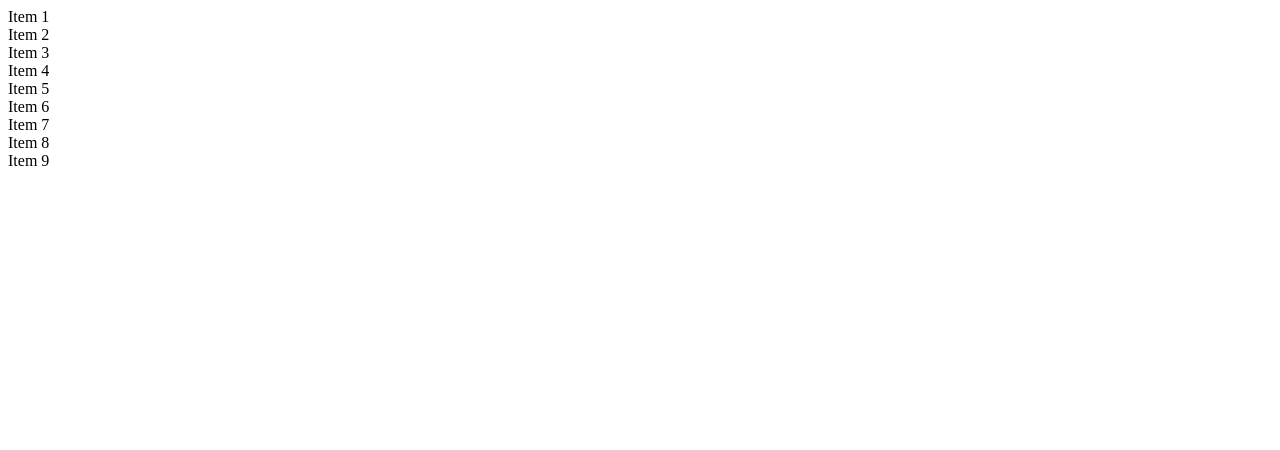
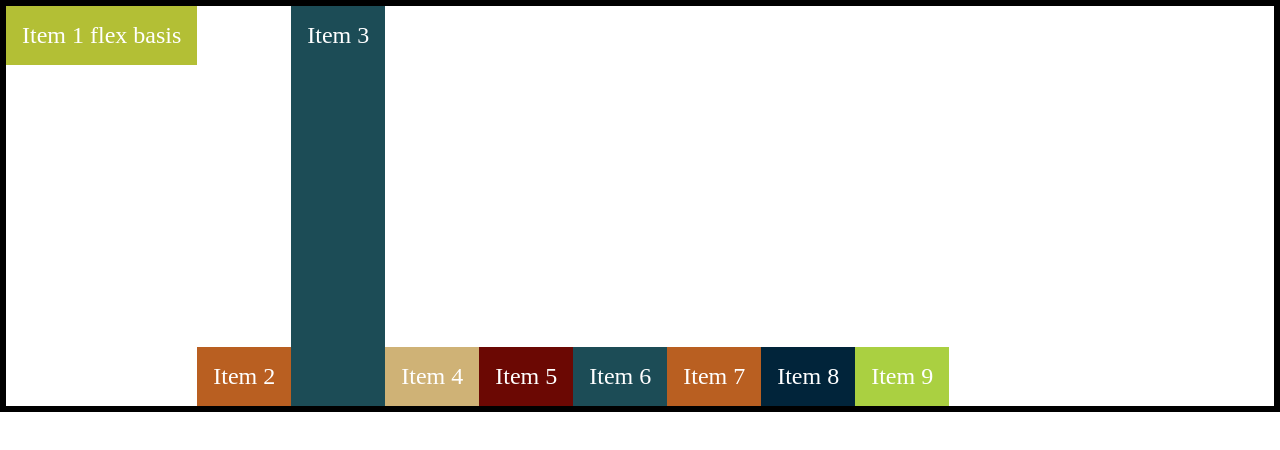
Before and after one commit to carboncopy101/Codevolution, a plain HTML site: page FLEXBOX CRASH COURSE/index.html in a window 1280 px wide. Drawn offline with Linux system fonts and the light colour scheme.

Commit message:
done with cssflexbox

```diff
--- a/FLEXBOX CRASH COURSE/index.html
+++ b/FLEXBOX CRASH COURSE/index.html
@@ -9,7 +9,7 @@
 </head>
 <body>
     <div class = "container">
-        <div class="flex-item item-1">Item 1</div>
+        <div class="flex-item item-1">Item 1 flex basis</div>
         <div class="flex-item item-2">Item 2</div>
         <div class="flex-item item-3">Item 3</div>
         <div class="flex-item item-4">Item 4</div>
--- a/FLEXBOX CRASH COURSE/styles.css
+++ b/FLEXBOX CRASH COURSE/styles.css
@@ -0,0 +1,81 @@
+body {
+    margin: 0;
+}
+
+.container {
+    border: 6px solid black;
+    display: flex;
+    height: 400px;
+    /* flex-direction: column; */
+    /* flex-wrap: wrap; */
+    /* flex-flow: row-reverse wrap; */
+    /* column-gap: 20px; */
+    /* row-gap: 30px; */
+    /* gap: 20px 40px; */
+    /* justify-content: space-evenly; */
+    /* align-items: baseline; */
+    /* align-content: space-around; */
+    align-items: flex-end;
+
+}
+
+.flex-item {
+    color: white;
+    font-size: 1.5rem;
+    padding: 1rem;
+    text-align: center;
+    /* flex-grow: 1; */
+    /* width: 6rem; */
+    flex-shrink: 0;
+}
+
+.item-1 {
+    background-color: #b3bf35;
+    /* padding-bottom: 3rem; */
+    /* flex-basis: 200px; */
+    /* flex-grow: 1; */
+    align-self: flex-start;
+}
+
+.item-2 {
+    background-color: #b95f21;
+    /* padding-bottom: 5rem; */
+    align-self: flex-end;
+}
+
+.item-3 {
+    background-color: #1c4c56;
+    /* padding-bottom: 3rem; */
+    /* order: 1; */
+    /* flex-shrink: 3; */
+    align-self: stretch;
+}
+
+.item-4 {
+    background-color: #cfb276;
+    align-items: stretch;
+}
+
+.item-5 {
+    background-color: #6b0803;
+    /* flex-grow: 1; */
+}
+
+.item-6 {
+    background-color: #1c4c56;
+    /* flex-grow: 3; */
+}
+
+.item-7 {
+    background-color: #b95f21;
+    /* order: 2; */
+}
+
+.item-8 {
+    background-color: #01243a;
+}
+
+.item-9 {
+    background-color: #aad041;
+    /* order: 1 */
+}
```
Also changed, not shown: 1 other file.
